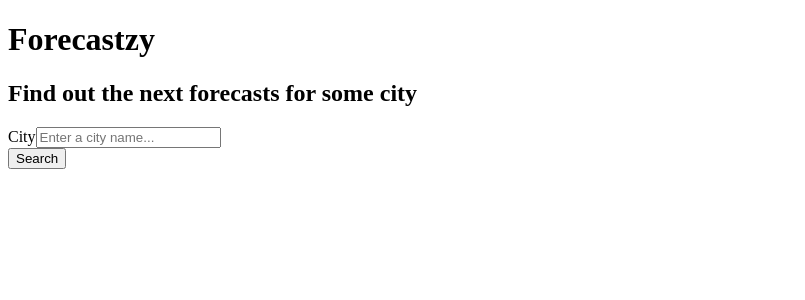
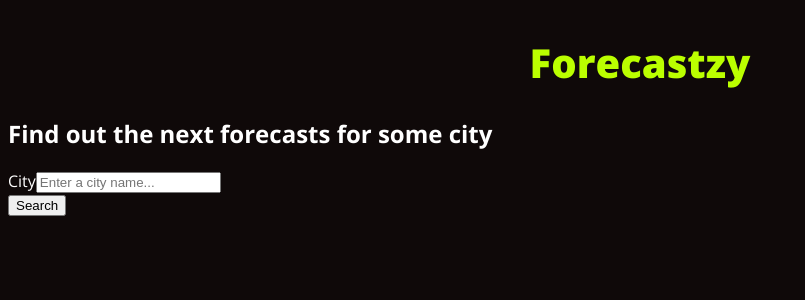
Before and after one commit to alxmcr/fe-forecastzy-app-react-ts, a React (Create React App) app: page / in a window 1280 px wide. Shown: the top 300 px of the page, without its empty margins (0-805 px from the left). Built offline with nearby package versions, Linux system fonts and the light colour scheme; no server answers.

Commit message:
feat(styles): added some styles to App component

```diff
--- a/src/App.scss
+++ b/src/App.scss
@@ -0,0 +1,11 @@
+@import "./variables";
+
+.App {
+  padding: 0.5rem;
+  &__title {
+    color: $primary;
+    font-size: 2.5rem;
+    font-weight: 800;
+    text-align: center;
+  }
+}
--- /dev/null
+++ b/src/_variables.scss
@@ -0,0 +1,2 @@
+$primary: #bbff00;
+$secondary: #ff7f50;
--- a/src/index.scss
+++ b/src/index.scss
@@ -0,0 +1,9 @@
+@import url('https://fonts.googleapis.com/css2?family=Open+Sans:ital,wght@0,300;0,400;0,500;0,600;0,700;0,800;1,300;1,400;1,500;1,600;1,700;1,800&display=swap');
+
+body {
+  background-color: #0f0909;
+  color: #fff;
+  font-family: 'Open Sans', sans-serif;
+  margin: 0;
+  padding: 0;
+}
```
